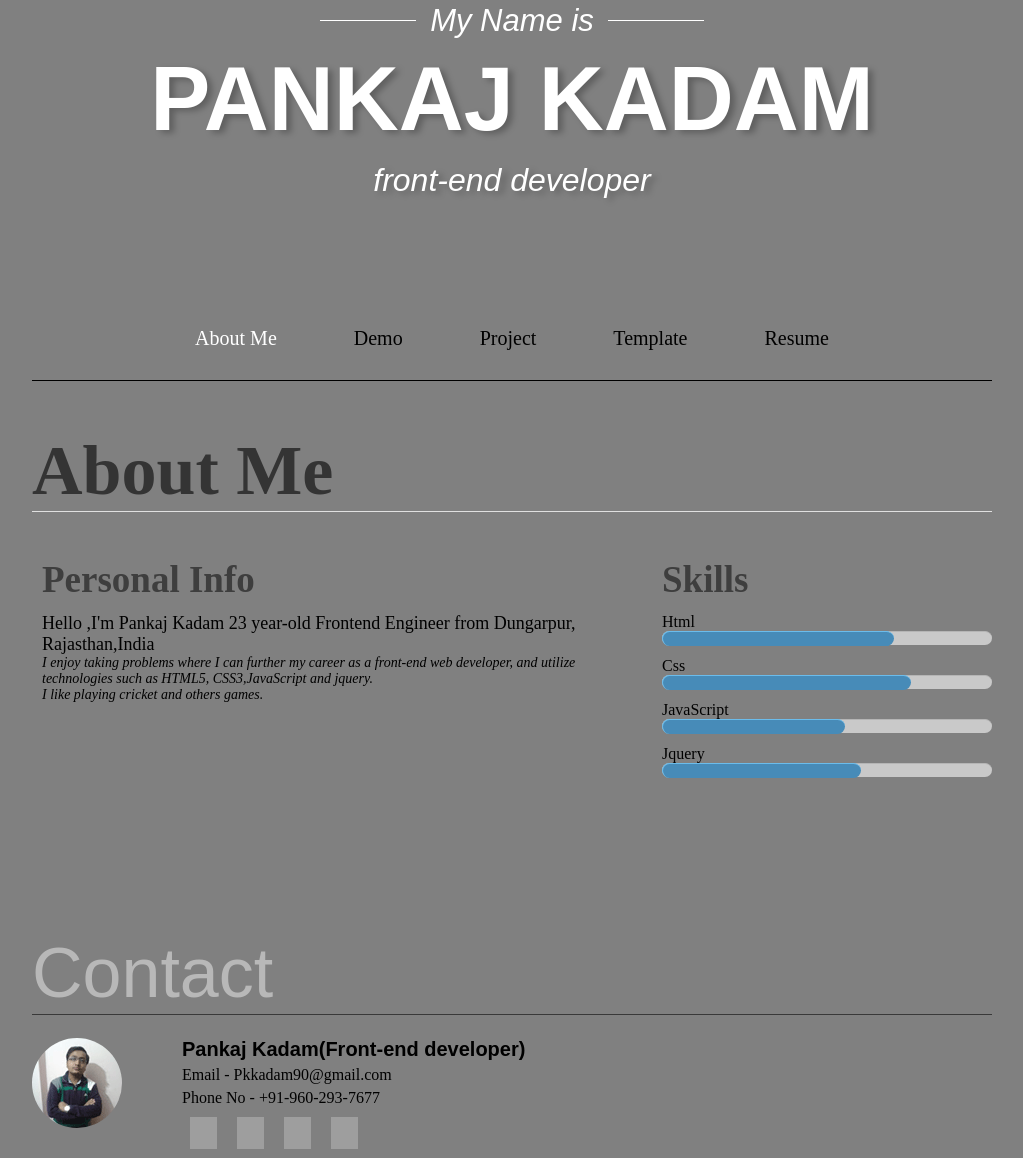
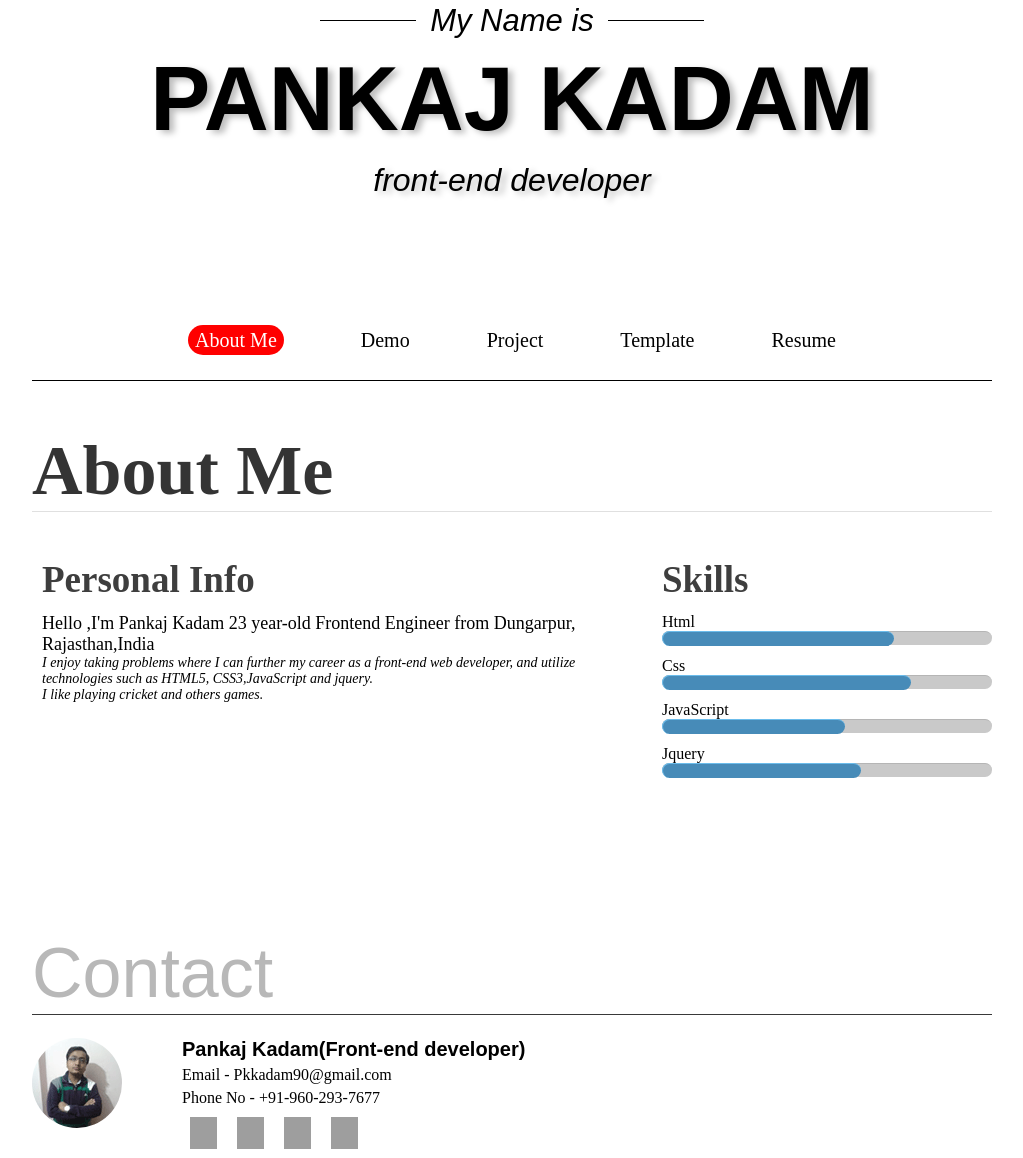
Before and after one commit to pankajkadam/pankajkadam.github.io, a Jekyll site: the page built from index.html, in a window 1280 px wide. Shown: the whole page, without its empty margins (128-1151 px from the left). Built offline with Jekyll 4.4.1, drawn with Linux system fonts in a browser that asks for light colours; Markdown is read by kramdown in place of the engine named in the settings; grey boxes are pictures that could not be loaded.

Commit message:
first commit

```diff
--- a/_layouts/default.html
+++ b/_layouts/default.html
@@ -30,7 +30,7 @@
           <li class="active"><a href="/">About Me</a></li>
           <li><a href="">Demo</a></li>
           <li><a href="">Project</a></li>
-          <li><a href="">Template</a></li>
+          <li><a href="../template.html">Template</a></li>
           <li><a href="">Resume</a></li>
         </ul>
        </div>
--- a/css/main.css
+++ b/css/main.css
@@ -159,218 +159,6 @@ a:visited { color: #a0a; }*/
 .post pre.terminal code {
   background-color: #333;
 }*/
-/*.site
-{
-  width: auto;
-
-}
-#header {
-background-color: #0066b3;
-  background-color: #bd3c18;
-  height: 120px;
-}
-.container
-{
-  width: auto;
-  margin: auto;
-}
-.blog
-{
-  width: 32.3333333%;
-  position: relative;
-  float: left;
-  font-size: 2em;
-  top: 30px;
-  left: -14px;
-
-}
-.blog a
-{
-  text-decoration: none;
-  padding: 0px;
-  color: #1c1d22;
-  transition:padding .4s;
-}
-.blog a:hover
-{
-
-  color: white;
-  padding-left: 9px;
-}
-#header ul
-{
-  float: right;
-  width: 269px;
-  position: relative;
-  right: 100px;
-  top: 40px;
-  font-size: 14px;
-}
-#header ul li
-{
-  width: 75px;
-  display: inline-table;
-
-}
-#header ul li a
-{
-  text-decoration: none;
-  color: white;
-}
-#header ul li a:hover
-{
-  border-bottom: 2px solid black;
-}
-#postContainer
-{
-  position: relative;
-}
-.section
-{
-  width: auto;
-  margin-left: auto;
-  margin-right: auto;
-  padding-left: 15px;
-  padding-right: 15px;
-  height: 200px;
-  background-color: #d4cabf;
-}
-#footer
-{
-  height: 211px;
-  width: 100%;
-  background-color: #554f4b;
-  padding: 11px 0 100px;
-  clear: both;
-}
-.raw
-{
-  max-width: 1170px;
-  height: 181px;
-  margin: auto;
-}
-#whatIdo
-{
-  width: 31.3333333333%;
-  float: left;
-  padding-left: 10px;
-  padding-right: 10px;
-
-}
-#footer h4
-{
-  font-weight: normal;
-  text-align: left;
-  color: white;
-  margin-top: 10px;
-  margin-bottom: 20px;
-}
-#mypic
-{
-  background: url(../images/about/sprites1.png);
-  width: 90px;
-  height: 90px;
-  background-position: -9px -7px;
-  float: left;
-}
-#metaAboutMe
-{
-  position: relative;
-  margin-left: 15px;
-  float: left;
-  top: 29px;
-  color: white;
-  text-align: left;
-}
-#socialContainer
-{
-  width: 31.3333333%;
-  border-left: 1px solid #656c73;
-  border-right: 1px solid #656c73;
-  height: 181px;
-  float: left;
-  padding-left: 10px;
-  padding-right: 10px;
-}
-
-
- .sprite
-{
-  background: url(../images/about/sprites1.png);
-
-}
-.social
-{
-  width: 64px;
-  height: 60px;
-  display: inline-block;
-  float: left;
-  padding-right: 12px;
-  -webkit-animation:bouncy-icons 2s infinite;
-  opacity: 1;
-}
-@-webkit-keyframes bouncy-icons
-{
-  0,
-  100%{
-    -webkit-transform:translate(0,0);
-  }
-  50%
-  {
-    -webkit-transform:translate(0,-5px);
-  }
-}
-#socialContainer a:hover
-{
-  color: white;
-  opacity: 0.5;
-}
-#fb
-{
-  background-position: 0px -94px;
-}
-#tw
-{
-  background-position: 0px -200px;
-}
-#google
-{
-  background-position: 0px -147px;
-}
-#contactme
-{
-  width: 31.33333333%;
-  float:right;
-  padding-left: 10px;
-  padding-right: 10px;
-}
-#mail
-{
-  width: 50px;
-  height: 41px;
-  background:url(../images/about/email.png)no-repeat -3px 0px;
-}
-#emailid
-{
-  position: relative;
-  top: -29px;
-  left: -48px;
-  color: white;
-}
-#mobile
-{
-  width: 54px;
-  height: 50px;
-  background-position: -5px -257px;
-}
-#phonenumber
-{
-  position: relative;
-  top: -32px;
-  left: -69px;
-  color: white;
-}
-*/
 /*body
 {
   font-family: 'open sans',sans-serif;
@@ -995,7 +783,7 @@ footer
 */
 body{
   margin: 0 auto;
-  background: gray;
+  background:#fff;
 }
 .site
 {
@@ -1016,6 +804,7 @@ body{
 }
 .slogan
 {
+
   width: auto;
   text-align: center;
 
@@ -1024,7 +813,7 @@ body{
 {
   display: inline-block;
   margin: 0 0 10px;
-  background: #fff;
+  background: black;
   height: 1px;
   width: 96px;
 }
@@ -1037,7 +826,7 @@ body{
   font-family: sans-serif;
   font-size: 31px;
   line-height: 42px;
-  color: #fff;
+  color: black;
 }
 .headerphoto h1
 {
@@ -1049,7 +838,7 @@ body{
   font-size: 90px;
   line-height: 115px;
   font-family: sans-serif;
-  color: #fff;
+  color: black;
   font-weight: 800;
   text-shadow:5px 3px 6px rgba(0,0,0,0.26);
 }
@@ -1064,7 +853,7 @@ body{
   font-style: italic;
   line-height: 46px;
   font-family: sans-serif;
-  color: #fff;
+  color: black;
   font-weight: 300;
   text-shadow:5px 3px 6px rgba(0,0,0,0.26);
 
@@ -1079,6 +868,7 @@ body{
   padding: 0px;
   margin: 0px auto;
   font-size: 20px;
+  line-height: 80px;
   text-align: center;
 }
 .headerContent ul li
@@ -1092,13 +882,15 @@ body{
   text-decoration: none;
   color: black;
 }
-.headerContent ul li a:hover
-{
-  color: #fff;
-}
 .headerContent ul li.active a
 {
   color: #fff;
+  padding-left: 7px;
+  padding-top: 4px;
+  border-radius: 15px;
+  padding-bottom: 4px;
+  padding-right: 7px;
+  background-color: red;
 }
 .container
 {
```
